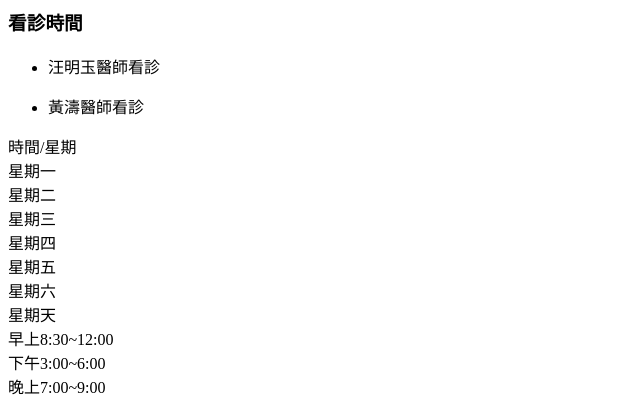
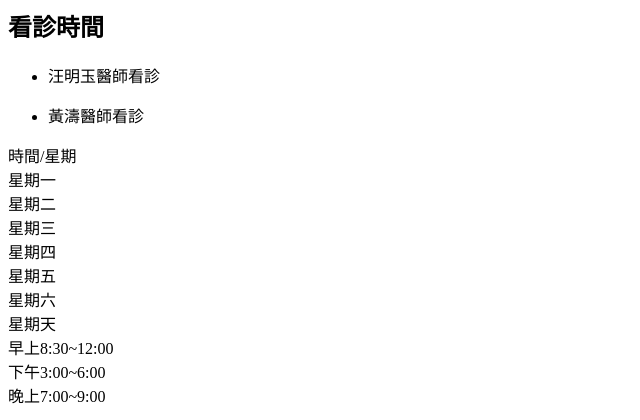
Before and after one commit to wang0630/Wang_orthopedics, a Flask app: template app/templates/components/timetable.html in a window 1280 px wide. Shown: the top 420 px of the page, without its empty margins (0-640 px from the left). Run offline with Flask 2, Linux system fonts and the light colour scheme; the template is opened without the code that fills it, so the values that code supplies are empty.

Commit message:
optimize

```diff
--- a/app/templates/components/timetable.html
+++ b/app/templates/components/timetable.html
@@ -1,6 +1,6 @@
 <section class="timetable" id="timetable">
   <article class="timetable__heading">
-    <h1 class="timetable__title">看診時間</h1>
+    <h2 class="timetable__title">看診時間</h2>
     <ul class="timetable__times">
       <li class="timetable__item timetable__item--1">
         <div class="timetable__radiobtn timetable__radiobtn--1 timetable__radiobtn--3"></div>
```
